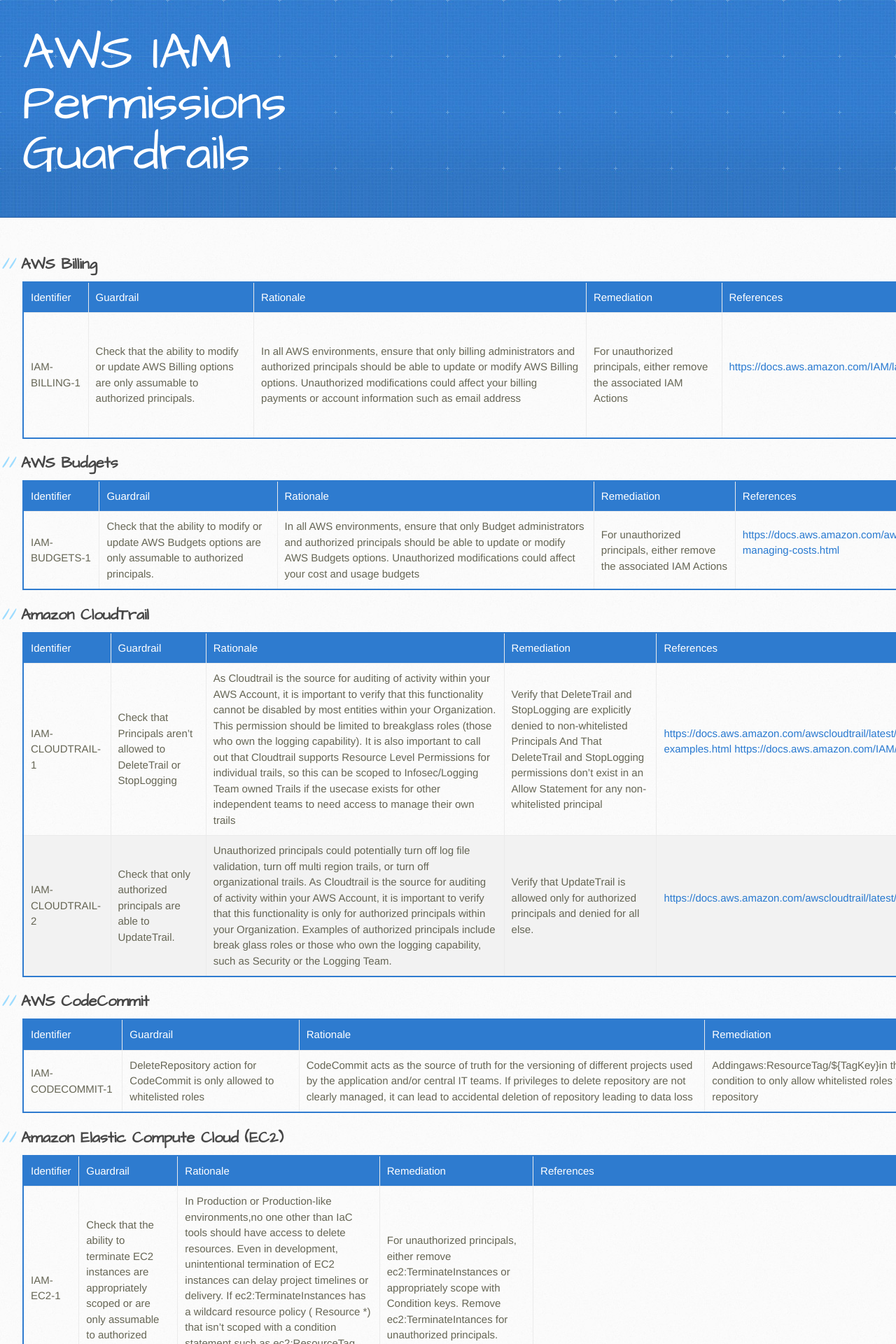
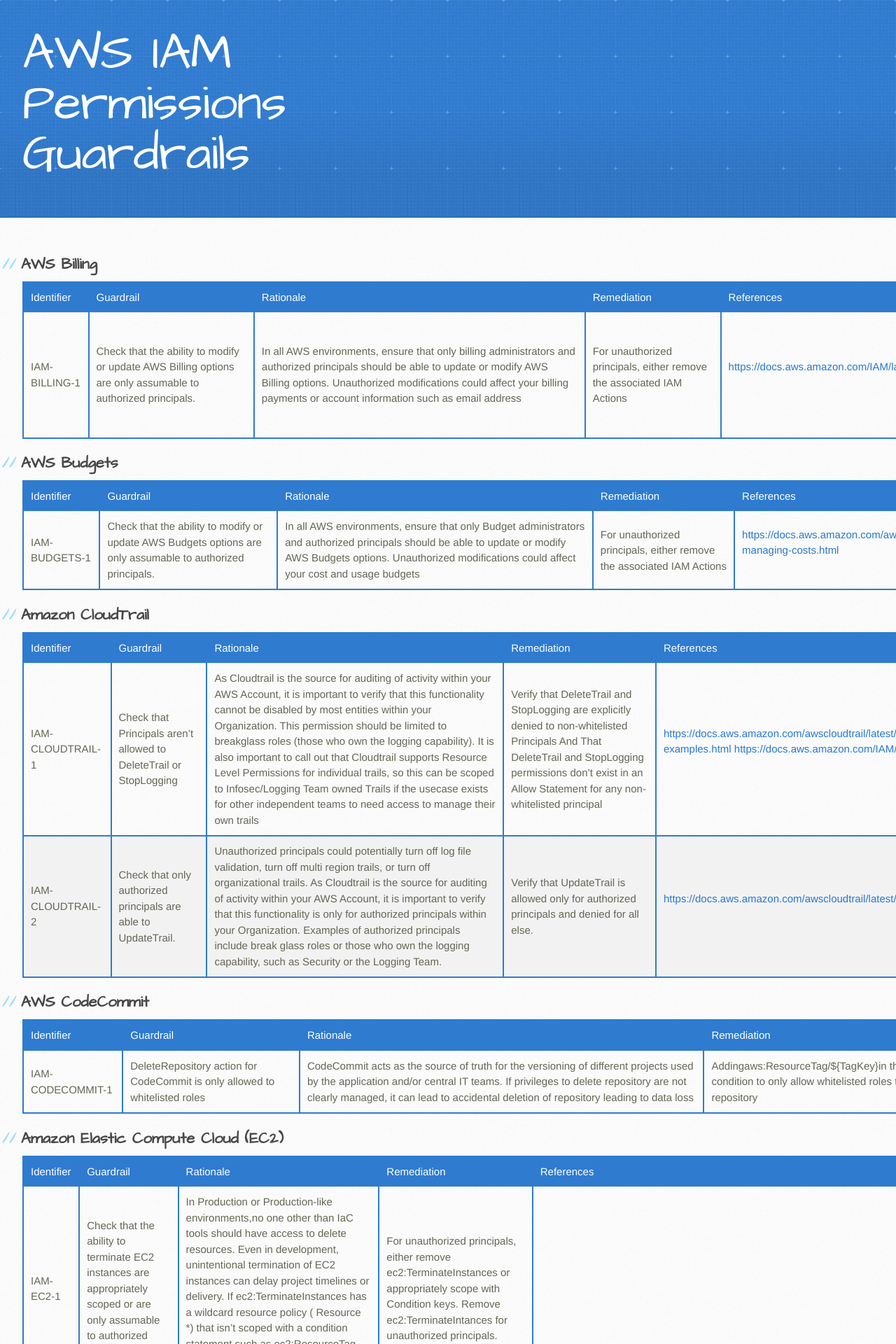
Before and after one commit to aws-samples/aws-iam-permissions-guardrails, a Jekyll site: the page built from docs/guardrails/iam-role-checks.md, in a window 1280 px wide. Shown: the top 1920 px of the page at 70% size. Built offline with Jekyll 4.4.1, drawn with Linux system fonts in a browser that asks for light colours.

Commit message:
border color

```diff
--- a/docs/_sass/jekyll-theme-architect.scss
+++ b/docs/_sass/jekyll-theme-architect.scss
@@ -179,12 +179,15 @@ th {
   background-color: #2e7bcf;
   color: white;
   border: 1px solid #ebebeb;
+  border-right: 0.15em solid #2e7bcf;
 }
 
 td {
   font-weight: 300;
   text-align: center;
   border: 1px solid #ebebeb;
+  border-right: 0.15em solid #2e7bcf;
+  border-bottom: 0.15em solid #2e7bcf;
 }
 
 th, td {
```
